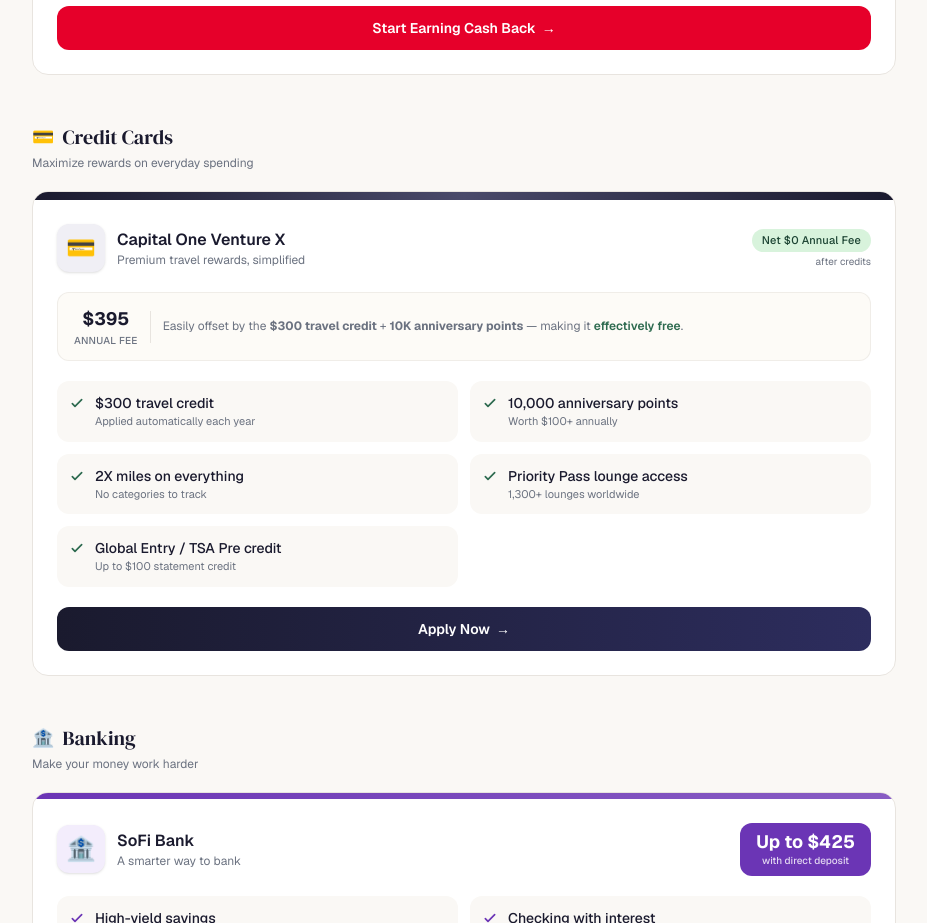
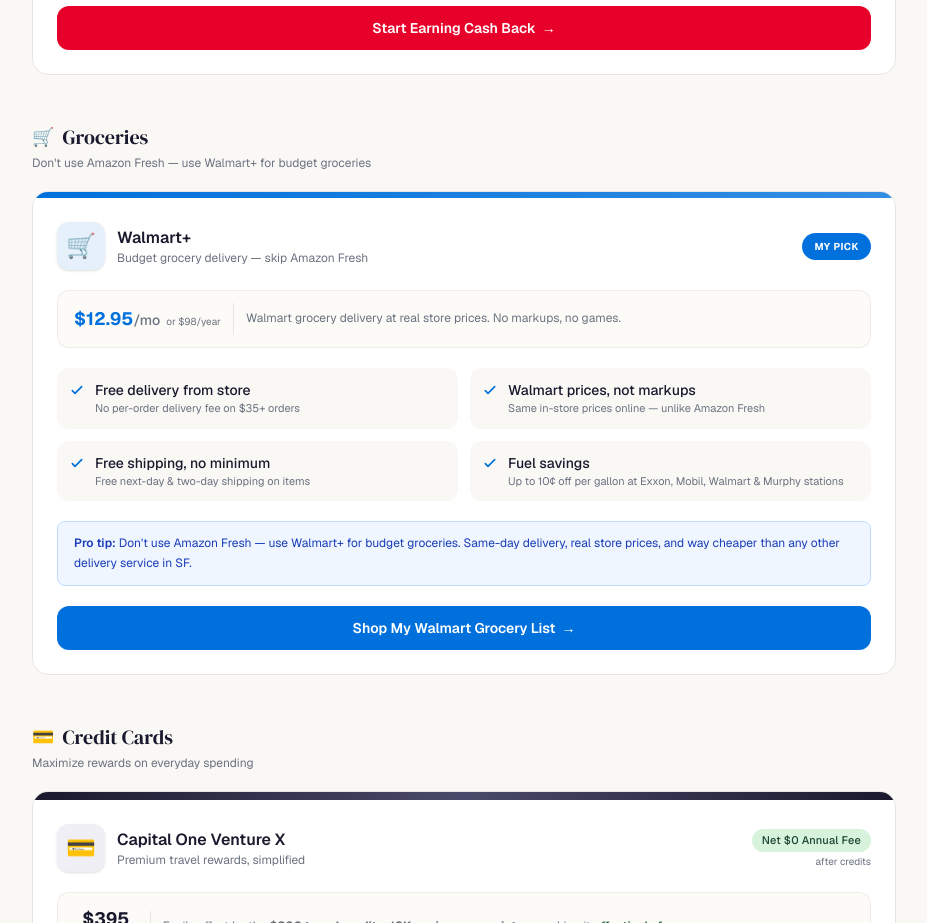
Before and after one commit to iharnoor/BudgetSF, a Next.js app: page /picks in a window 1280 px wide. Shown: the part 3420-4343 px from the top of the page, without its empty margins (176-1103 px from the left). Built offline with nearby package versions, Linux system fonts and the light colour scheme.

Commit message:
Add Walmart+ grocery section to Picks and Diet pages
Affiliate link to Walmart storefront grocery list. Callout:
"Don't use Amazon Fresh — use Walmart+ for budget groceries."

Co-Authored-By: Claude Opus 4.6 (1M context) <noreply@anthropic.com>

```diff
--- a/src/app/diet/page.tsx
+++ b/src/app/diet/page.tsx
@@ -224,6 +224,7 @@ export default function DietPage() {
               "This diet hits ~130g+ protein/day without eating out",
               "Total grocery bill: ~$250-300/month for one person",
               "No Uber Eats, no DoorDash — that's where SF food budgets die",
+              "Use Walmart+ for grocery delivery ($12.95/mo) — real store prices, no markups like Amazon Fresh",
             ].map((tip) => (
               <li
                 key={tip}
@@ -236,6 +237,66 @@ export default function DietPage() {
           </ul>
         </div>
 
+        {/* Walmart+ Grocery Delivery */}
+        <div className="bg-white rounded-2xl border border-border overflow-hidden mb-10">
+          <div className="h-1.5 w-full bg-[#0071dc]" />
+          <div className="p-5">
+            <div className="flex items-start gap-3 mb-3">
+              <span className="text-2xl">🛒</span>
+              <div>
+                <h2
+                  className="text-lg text-foreground mb-1"
+                  style={{ fontFamily: "var(--font-dm-serif)" }}
+                >
+                  Get Groceries Delivered
+                </h2>
+                <p className="text-xs text-muted">
+                  Don&apos;t use Amazon Fresh &mdash; use Walmart+ for budget groceries
+                </p>
+              </div>
+            </div>
+            <div className="rounded-lg bg-blue-50 border border-blue-200 px-4 py-3 mb-4">
+              <p className="text-xs text-blue-800 leading-relaxed">
+                <span className="font-semibold">Pro tip:</span> Walmart+ delivers at real in-store prices with no markups.
+                Amazon Fresh and other delivery apps charge more per item. For budget grocery shopping in SF,
+                Walmart+ is the move &mdash; $12.95/mo for free delivery on $35+ orders.
+              </p>
+            </div>
+            <div className="grid grid-cols-2 gap-3 mb-4">
+              {[
+                { label: "Store prices", desc: "No delivery markups" },
+                { label: "Free delivery", desc: "On orders $35+" },
+                { label: "$12.95/mo", desc: "Or $98/year" },
+                { label: "Same-day", desc: "Get groceries fast" },
+              ].map((f) => (
+                <div key={f.label} className="flex items-start gap-2 p-2.5 rounded-xl bg-background">
+                  <svg
+                    className="w-3.5 h-3.5 mt-0.5 shrink-0 text-[#0071dc]"
+                    fill="none"
+                    viewBox="0 0 24 24"
+                    stroke="currentColor"
+                    strokeWidth={2.5}
+                  >
+                    <path strokeLinecap="round" strokeLinejoin="round" d="M5 13l4 4L19 7" />
+                  </svg>
+                  <div>
+                    <div className="text-xs font-medium text-foreground">{f.label}</div>
+                    <div className="text-[10px] text-muted">{f.desc}</div>
+                  </div>
+                </div>
+              ))}
+            </div>
+            <a
+              href="https://walmrt.us/41truU3"
+              target="_blank"
+              rel="noopener noreferrer"
+              className="block w-full py-2.5 rounded-xl text-center text-sm font-semibold text-white bg-[#0071dc] hover:bg-[#004c91] transition-colors"
+            >
+              Shop My Walmart Grocery List &rarr;
+            </a>
+          </div>
+        </div>
+
         <div className="text-center text-[11px] text-muted">
           Prices are approximate Costco SF prices as of 2025. Your costs may
           vary slightly.
--- a/src/app/picks/page.tsx
+++ b/src/app/picks/page.tsx
@@ -247,6 +247,29 @@ const BANKING = [
     highlight: "Free Stock Gift",
     url: "https://join.robinhood.com/harnoos28",
     cta: "Get Free Stock",
+  },
+];
+
+const GROCERIES = [
+  {
+    name: "Walmart+",
+    tagline: "Budget grocery delivery — skip Amazon Fresh",
+    price: "$12.95",
+    pricePer: "/mo",
+    priceNote: "or $98/year",
+    color: "#0071dc",
+    colorLight: "#e6f0fa",
+    emoji: "🛒",
+    features: [
+      { label: "Free delivery from store", desc: "No per-order delivery fee on $35+ orders" },
+      { label: "Walmart prices, not markups", desc: "Same in-store prices online — unlike Amazon Fresh" },
+      { label: "Free shipping, no minimum", desc: "Free next-day & two-day shipping on items" },
+      { label: "Fuel savings", desc: "Up to 10¢ off per gallon at Exxon, Mobil, Walmart & Murphy stations" },
+    ],
+    highlight: "My Pick",
+    note: "Don't use Amazon Fresh — use Walmart+ for budget groceries. Same-day delivery, real store prices, and way cheaper than any other delivery service in SF.",
+    url: "https://walmrt.us/41truU3",
+    cta: "Shop My Walmart Grocery List",
   },
 ];
 
@@ -692,6 +715,122 @@ export default function PicksPage() {
           ))}
         </section>
 
+        {/* ── Groceries ── */}
+        <section className="mb-12">
+          <SectionHeader emoji="🛒" title="Groceries" subtitle="Don't use Amazon Fresh — use Walmart+ for budget groceries" />
+          {GROCERIES.map((item, i) => (
+            <AffiliateLink
+              key={item.name}
+              section="groceries"
+              label={item.name}
+              href={item.url}
+              className="group relative block bg-white rounded-2xl border border-border overflow-hidden card-hover press slide-up"
+              style={{
+                animationDelay: `${0.15 + i * 0.08}s`,
+                animationFillMode: "both",
+              }}
+            >
+              {/* Top color bar */}
+              <div
+                className="h-1.5 w-full"
+                style={{
+                  background: `linear-gradient(to right, ${item.color}, ${item.color}cc)`,
+                }}
+              />
+
+              <div className="p-5 sm:p-6">
+                {/* Title row */}
+                <div className="flex flex-col sm:flex-row sm:items-center justify-between gap-3 mb-5">
+                  <div className="flex items-center gap-3">
+                    <div
+                      className="w-12 h-12 rounded-xl flex items-center justify-center text-2xl shadow-sm"
+                      style={{ background: item.colorLight }}
+                    >
+                      {item.emoji}
+                    </div>
+                    <div>
+                      <h3 className="font-semibold text-foreground text-base">
+                        {item.name}
+                      </h3>
+                      <p className="text-xs text-muted">{item.tagline}</p>
+                    </div>
+                  </div>
+                  <span
+                    className="shrink-0 px-3 py-1.5 rounded-full text-[10px] font-bold uppercase tracking-wider text-white"
+                    style={{ background: item.color }}
+                  >
+                    {item.highlight}
+                  </span>
+                </div>
+
+                {/* Price callout */}
+                <div className="flex items-center gap-3 px-4 py-3 rounded-xl bg-surface-warm border border-border/60 mb-5">
+                  <div>
+                    <span className="text-lg font-bold" style={{ color: item.color }}>
+                      {item.price}
+                    </span>
+                    <span className="text-sm text-muted font-medium">{item.pricePer}</span>
+                    <span className="text-[10px] text-muted ml-1.5">{item.priceNote}</span>
+                  </div>
+                  <div className="w-px h-8 bg-border" />
+                  <p className="text-xs text-muted leading-relaxed flex-1">
+                    Walmart grocery delivery at real store prices. No markups, no games.
+                  </p>
+                </div>
+
+                {/* Features */}
+                <div className="grid grid-cols-1 sm:grid-cols-2 gap-3 mb-5">
+                  {item.features.map((f) => (
+                    <div
+                      key={f.label}
+                      className="flex items-start gap-2.5 p-3 rounded-xl bg-background"
+                    >
+                      <svg
+                        className="w-4 h-4 mt-0.5 shrink-0"
+                        style={{ color: item.color }}
+                        fill="none"
+                        viewBox="0 0 24 24"
+                        stroke="currentColor"
+                        strokeWidth={2.5}
+                      >
+                        <path
+                          strokeLinecap="round"
+                          strokeLinejoin="round"
+                          d="M5 13l4 4L19 7"
+                        />
+                      </svg>
+                      <div>
+                        <div className="text-sm font-medium text-foreground">
+                          {f.label}
+                        </div>
+                        <div className="text-[11px] text-muted">{f.desc}</div>
+                      </div>
+                    </div>
+                  ))}
+                </div>
+
+                {/* Personal note */}
+                <div className="rounded-lg bg-blue-50 border border-blue-200 px-4 py-3 mb-5">
+                  <p className="text-xs text-blue-800 leading-relaxed">
+                    <span className="font-semibold">Pro tip:</span> {item.note}
+                  </p>
+                </div>
+
+                {/* CTA */}
+                <div
+                  className="w-full py-3 rounded-xl text-center text-sm font-semibold text-white transition-all group-hover:shadow-lg group-hover:scale-[1.005]"
+                  style={{ background: item.color }}
+                >
+                  {item.cta}
+                  <span className="ml-1.5 inline-block transition-transform group-hover:translate-x-0.5">
+                    &rarr;
+                  </span>
+                </div>
+              </div>
+            </AffiliateLink>
+          ))}
+        </section>
+
         {/* ── Credit Cards ── */}
         <section className="mb-12">
           <SectionHeader emoji="💳" title="Credit Cards" subtitle="Maximize rewards on everyday spending" />
```
